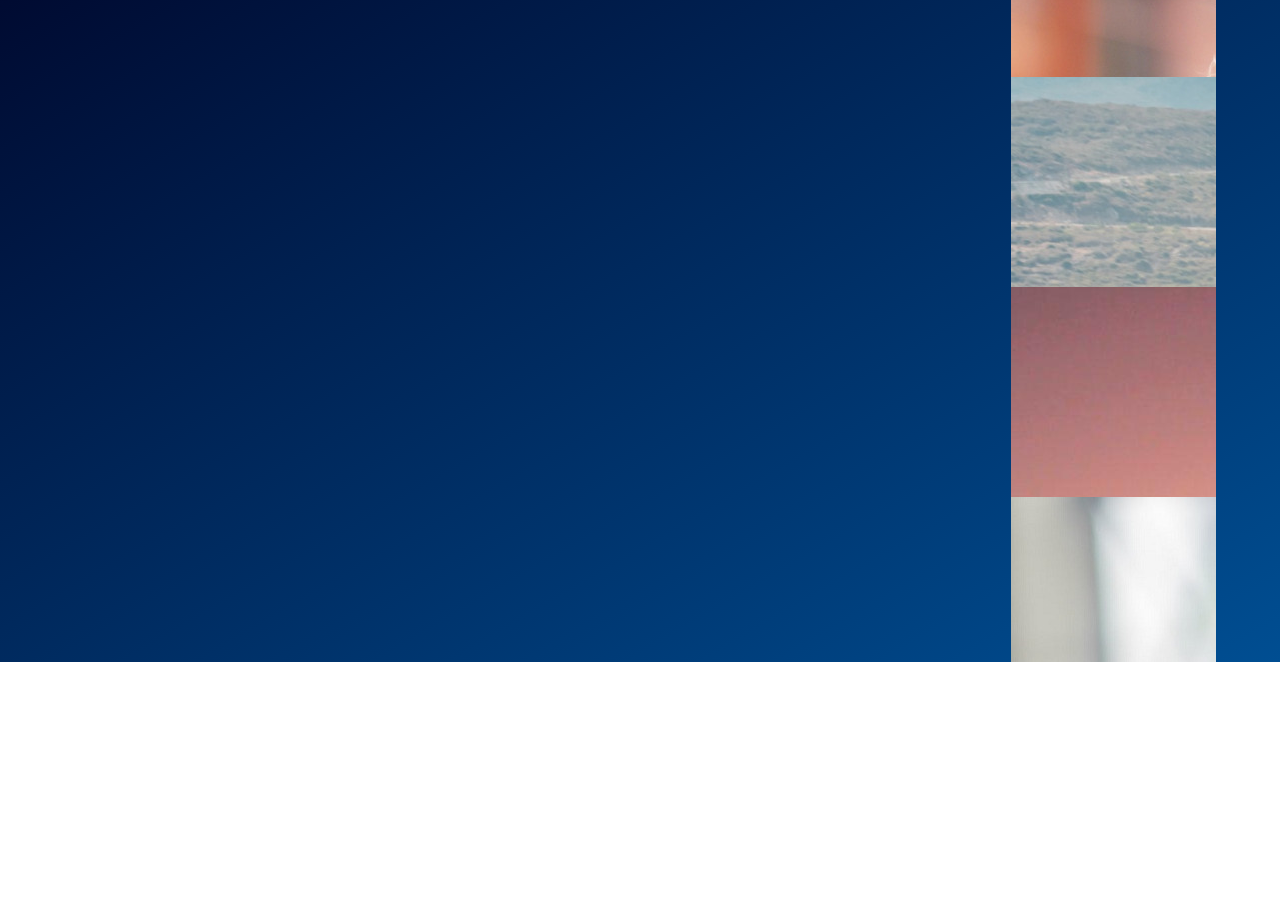
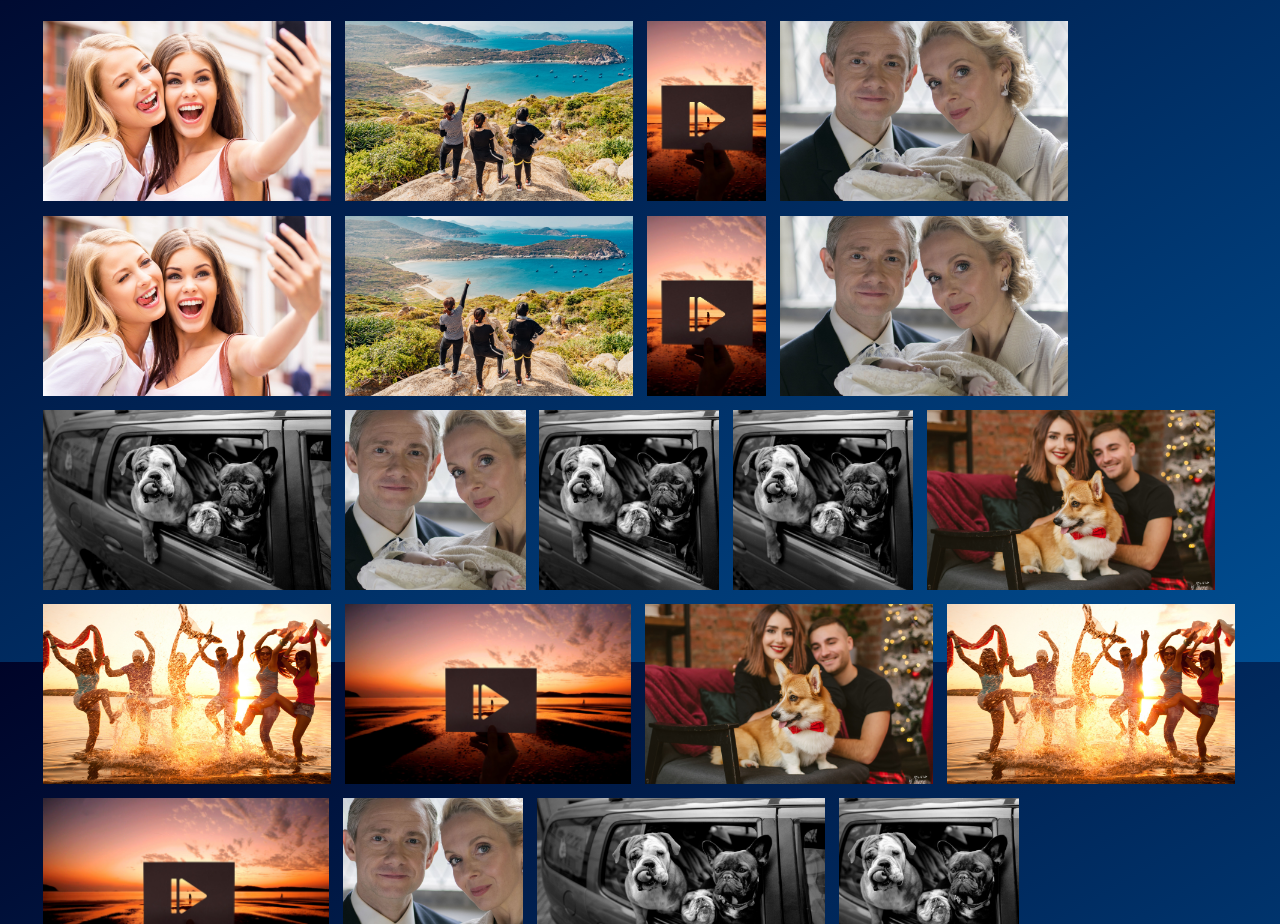
Before and after one commit to Zhumakadyrov/my-movie, a plain HTML site: page html/index.html in a window 1280 px wide. Shown: the part 138-1062 px from the top of the page. Before the commit the page ends 800 px from the top, so only its background shows below. Drawn offline with Linux system fonts and the light colour scheme.

Commit message:
удалось создать меню как на виндовс 8

```diff
--- a/html/CSS/style.css
+++ b/html/CSS/style.css
@@ -40,7 +40,7 @@ html, body, .container {
 
 body {
     box-sizing: border-box;
-    padding: 5%;
+    padding: 3%;
     font-family: Roboto, sans-serif;
     font-weight: 400;
     background: linear-gradient(150deg, #000428  0%, #004e92 100%);
@@ -49,8 +49,8 @@ body {
 
 /* ----- navbar ----- */
 .navbar {
-    position: relative;
-    z-index: 1;
+    /* position: relative; */
+    /* z-index: 1; */
 }
 
 
@@ -100,29 +100,37 @@ body {
 /* ----- mainmenu ----- */
 
 .main-title {
+    margin-top: 2%;
+    text-align: center;
     font-size: 48px;
     font-weight: 500;
     color: #fff;
 }
 
 .main-menu {
-    position: absolute;
-    top: 0;
-    right: 5%;
-    overflow-x: hidden;
-    height: 100%;
+    position: relative;
+    width: 100%;
+    /* min-width: auto; */
+    overflow-x: scroll;
+    margin-top: 2%;
+    height: 1000px;
 }
+/*
+.main-psevdo {
+    width: 100%;
+
+} */
 
 .main-item {
-    max-width: 200px;
-    max-height: 200px;
-    padding: 5px;
+    display: inline-block;
+    height: 180px;
+    overflow: hidden;
+    margin: 5px;
 }
 
 .main-item img {
-    width: auto;
-    height: 50%;
-    object-fit: cover;
+    max-width: 100%;
+    max-height: 100%;
 }
 
 /* ----- регистрация и авторизация ----- */
--- a/html/index.html
+++ b/html/index.html
@@ -25,7 +25,79 @@
         </nav>
 
         <!-- <h1 class="main-title">All your videos in one place</h1> -->
-        <div class="main-menu">
+        <div class="main-menu main-psevdo">
+            <div class="main-item">
+                <img src="videos/placeholder (1).jpg"></img>
+            </div>
+            <div class="main-item">
+                <img src="videos/placeholder (2).jpg"></img>
+            </div>
+            <div class="main-item">
+                <img src="videos/placeholder (3).jpg"></img>
+            </div>
+            <div class="main-item">
+                <img src="videos/placeholder (4).jpg"></img>
+            </div>
+            <div class="main-item">
+                <img src="videos/placeholder (1).jpg"></img>
+            </div>
+            <div class="main-item">
+                <img src="videos/placeholder (2).jpg"></img>
+            </div>
+            <div class="main-item">
+                <img src="videos/placeholder (3).jpg"></img>
+            </div>
+            <div class="main-item">
+                <img src="videos/placeholder (4).jpg"></img>
+            </div>
+            <div class="main-item">
+                <img src="videos/placeholder (6).jpg"></img>
+            </div>
+            <div class="main-item">
+                <img src="videos/placeholder (5).jpg"></img>
+            </div>
+            <div class="main-item">
+                <img src="videos/placeholder (7).jpg"></img>
+            </div>
+            <div class="main-item">
+                <img src="videos/placeholder (7).jpg"></img>
+            </div>
+            <div class="main-item">
+                <img src="videos/placeholder (8).jpg"></img>
+            </div>
+            <div class="main-item">
+                <img src="videos/placeholder (9).jpg"></img>
+            </div>
+            <div class="main-item">
+                <img src="videos/placeholder (10).jpg"></img>
+            </div>
+            <div class="main-item">
+                <img src="videos/placeholder (8).jpg"></img>
+            </div>
+            <div class="main-item">
+                <img src="videos/placeholder (9).jpg"></img>
+            </div>
+            <div class="main-item">
+                <img src="videos/placeholder (10).jpg"></img>
+            </div>
+            <div class="main-item">
+                <img src="videos/placeholder (5).jpg"></img>
+            </div>
+            <div class="main-item">
+                <img src="videos/placeholder (6).jpg"></img>
+            </div>
+            <div class="main-item">
+                <img src="videos/placeholder (7).jpg"></img>
+            </div>
+            <div class="main-item">
+                <img src="videos/placeholder (8).jpg"></img>
+            </div>
+            <div class="main-item">
+                <img src="videos/placeholder (9).jpg"></img>
+            </div>
+            <div class="main-item">
+                <img src="videos/placeholder (10).jpg"></img>
+            </div>
             <div class="main-item">
                 <img src="videos/placeholder (1).jpg"></img>
             </div>
@@ -40,6 +112,9 @@
             </div>
             <div class="main-item">
                 <img src="videos/placeholder (5).jpg"></img>
+            </div>
+            <div class="main-item">
+                <img src="videos/placeholder (6).jpg"></img>
             </div>
         </div>
     </main> <!--/container-->
```
